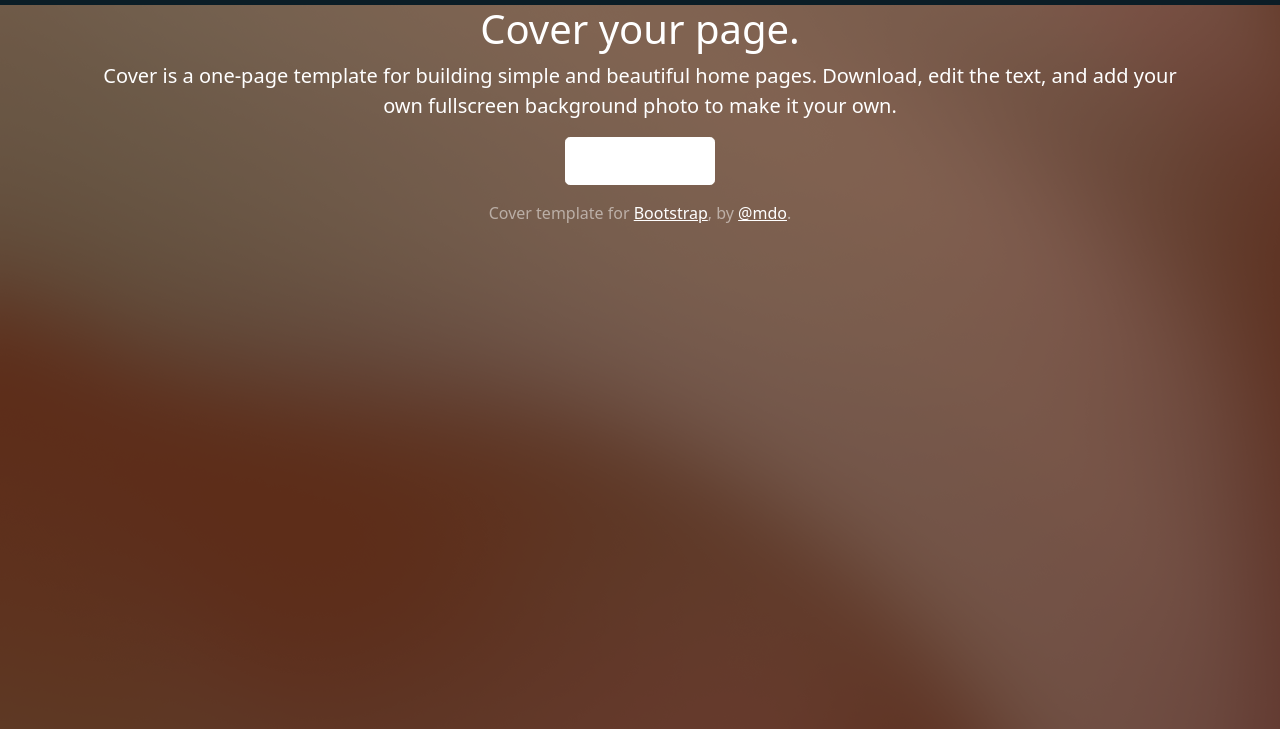
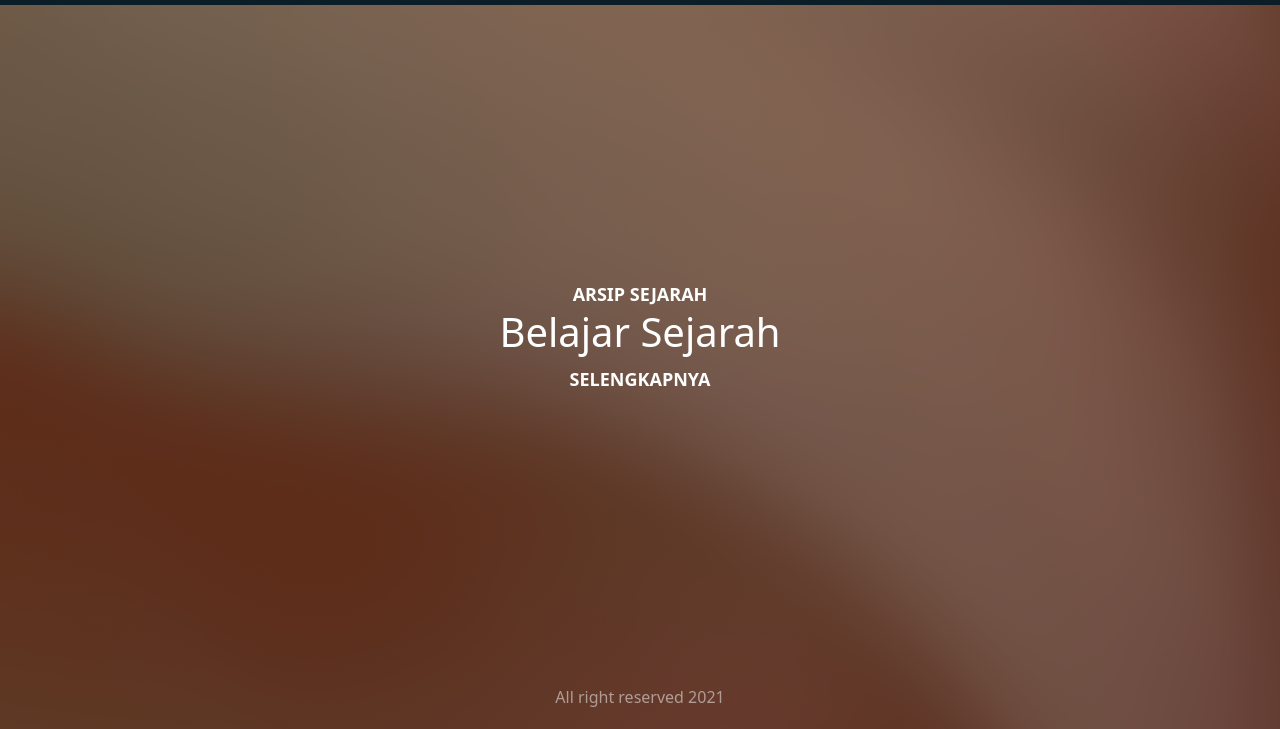
Before and after one commit to Ultimate-Desain/Sejarah-Fantastis, a plain HTML site: page index.html in a window 1280 px wide. Shown: the part 71-800 px from the top of the page. Drawn offline with nearby package versions, Linux system fonts and the light colour scheme.

Commit message:
Update index.html

```diff
--- a/index.html
+++ b/index.html
@@ -7,7 +7,7 @@
   <meta name="description" content="">
   <meta name="author" content="Mark Otto, Jacob Thornton, and Bootstrap contributors">
   <meta name="generator" content="Hugo 0.84.0">
-  <title>Cover Template · Bootstrap v5.0</title>
+  <title>Sejarah · Masa Dulu</title>
 
   <link rel="canonical" href="https://getbootstrap.com/docs/5.0/examples/cover/">
 
@@ -52,20 +52,20 @@
 
   <div class="container-fluid text-center">
     <div class="container">
-      <main class="px-3">
-        <h1>Cover your page.</h1>
-        <p class="lead">Cover is a one-page template for building simple and beautiful home pages. Download, edit the
-          text, and add your own fullscreen background photo to make it your own.</p>
-        <p class="lead">
-          <a href="#" class="btn btn-lg btn-secondary fw-bold border-white bg-white">Learn more</a>
-        </p>
+      <main class="text-center" style="min-height: 85vh; display: flex; justify-content: center; align-items: center;">
+        <div class="d-flex" style="flex-direction: column;">
+          <span></span> <a href="#" class="fw-bold text-white" style="text-decoration:none; font-size:18px;">ARSIP SEJARAH</a>
+          <h1>Belajar Sejarah</h1>
+          <p class="lead">
+            <a href="#" class="fw-bold text-white" style="text-decoration:none; font-size:18px;">SELENGKAPNYA</a>
+          </p>
+        </div>
       </main>
     </div>
 
     <div class="container">
       <footer class="mt-auto text-white-50">
-        <p>Cover template for <a href="https://getbootstrap.com/" class="text-white">Bootstrap</a>, by <a
-            href="https://twitter.com/mdo" class="text-white">@mdo</a>.</p>
+        <p>All right reserved 2021</p>
       </footer>
     </div>
   </div>
```
